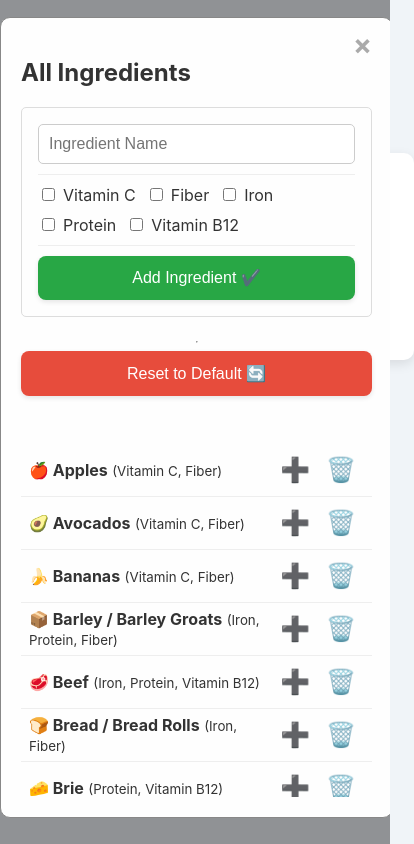
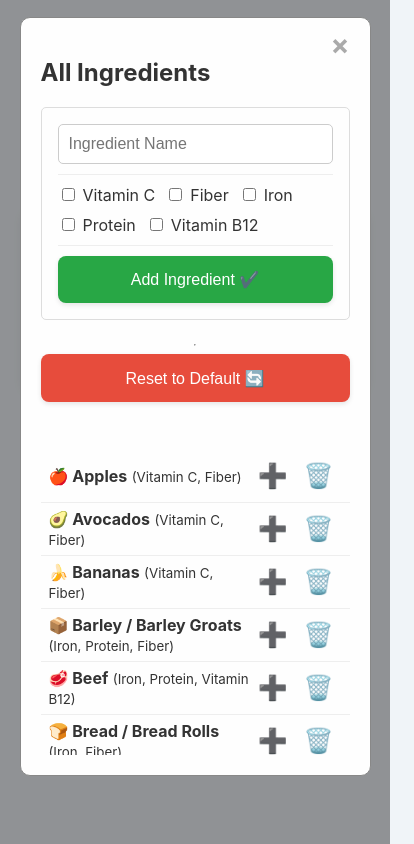
Before and after one commit to mick88/meal-planner, a plain HTML site: page index.html in a window 390 px wide. Both pictures are taken after a click on the button "View All Ingredients 📋". Shown: the whole page, 414 px wide, since content can reach past the window. Drawn offline with Linux system fonts and the light colour scheme.

Commit message:
fix style on mobile

```diff
--- a/styles.css
+++ b/styles.css
@@ -1,3 +1,7 @@
+*, *::before, *::after {
+    box-sizing: border-box;
+}
+
 body {
     font-family: -apple-system, BlinkMacSystemFont, "Segoe UI", Roboto, Helvetica, Arial, sans-serif;
     background-color: #f0f4f8;
@@ -290,6 +294,41 @@ button:hover {
   box-shadow: none;
 }
 
+/* --- Responsive Styles for Mobile --- */
+@media (max-width: 600px) {
+    body {
+        padding: 1rem;
+    }
+
+    .main-controls {
+        flex-direction: column;
+        gap: 0.5rem;
+        margin-bottom: 1.5rem;
+    }
+
+    #meal-container {
+        padding: 1.5rem;
+    }
+
+    h1 {
+        font-size: 1.8rem;
+    }
+
+    button {
+        padding: 0.9rem 1rem;
+    }
+
+    .ingredient-info strong {
+        font-size: 1.1rem;
+    }
+
+    .modal-content {
+        margin: 2.5vh auto;
+        width: 95%;
+        height: 90vh;
+    }
+}
+
 .add-to-meal-btn {
     background: none;
     border: none;
```
